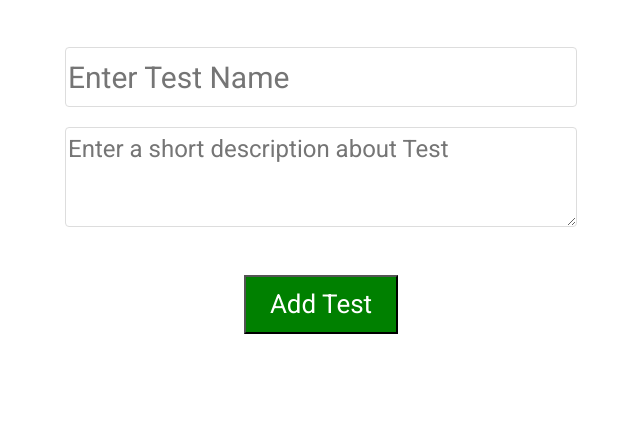
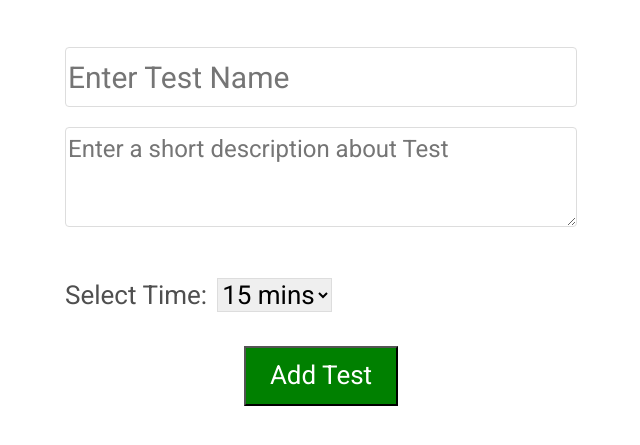
Before and after one commit to Richa7187/Quiz, a plain HTML site: page Addtestpage.html in a window 1280 px wide. Shown: the part 101-546 px from the top of the page, without its empty margins (319-959 px from the left). Drawn offline with nearby package versions, Linux system fonts and the light colour scheme.

Commit message:
time selection added

```diff
--- a/Addtestpage.html
+++ b/Addtestpage.html
@@ -21,6 +21,15 @@
         <div class="addTestContainer">
             <input type="text" placeholder="Enter Test Name"><br/>
             <textarea type="text" placeholder="Enter a short description about Test"></textarea><br/>
+            <div class="time-dropdown">
+                <label for="time-select">Select Time:</label>
+                <select id="time-select">
+                  <option value="15">15 mins</option>
+                  <option value="30">30 mins</option>
+                  <option value="45">45 mins</option>
+                  <option value="60">60 mins</option>
+                </select>
+              </div>
             <button type="submit" class="addTest">Add Test</button>
         </div>
         <script src="index.js"></script>
--- a/index.css
+++ b/index.css
@@ -217,6 +217,25 @@ h1 {
   height: auto;
 }
 
+.time-dropdown {
+  display: flex;
+  align-items: center;
+  font-size: 26px;
+  margin-bottom: 30px;
+}
+
+.time-dropdown label {
+  margin-right: 10px;
+}
+
+.time-dropdown select{
+    border: 1px solid #ddd;
+}
+
+#add-time-btn {
+  margin-left: 10px;
+}
+
 /* Add Qurstion Page */
 
 .addquestion {
```
